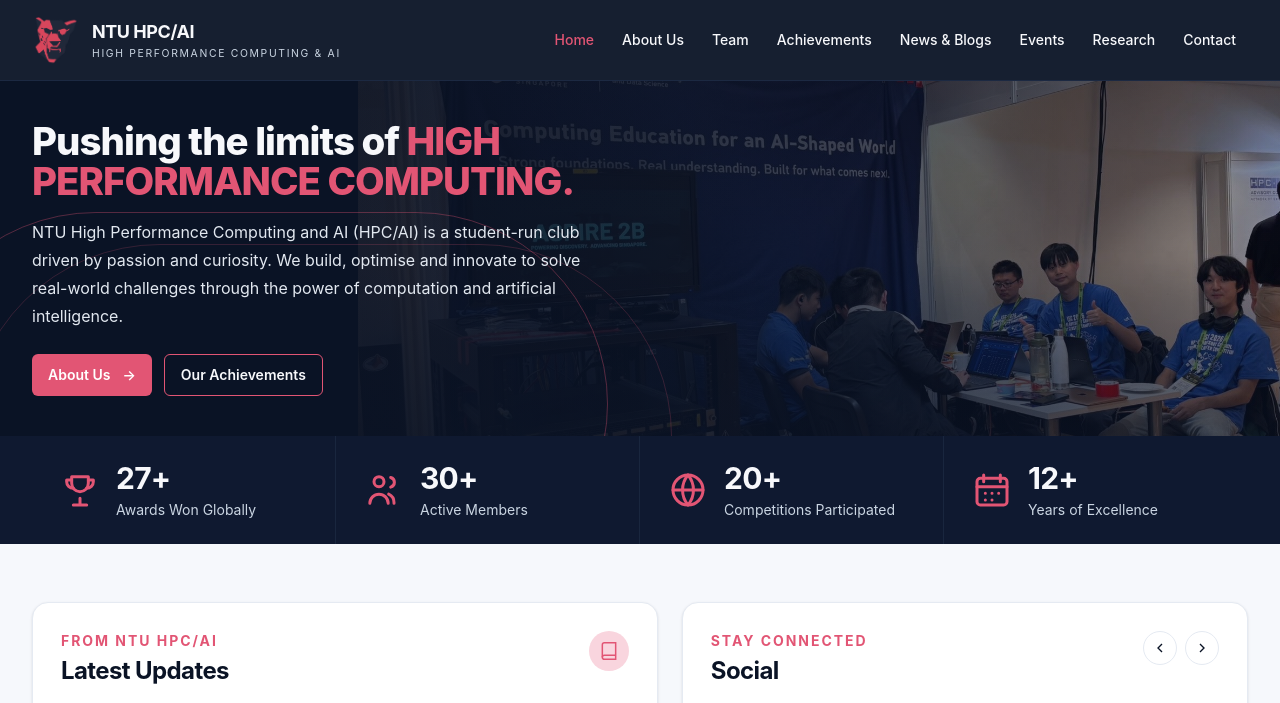
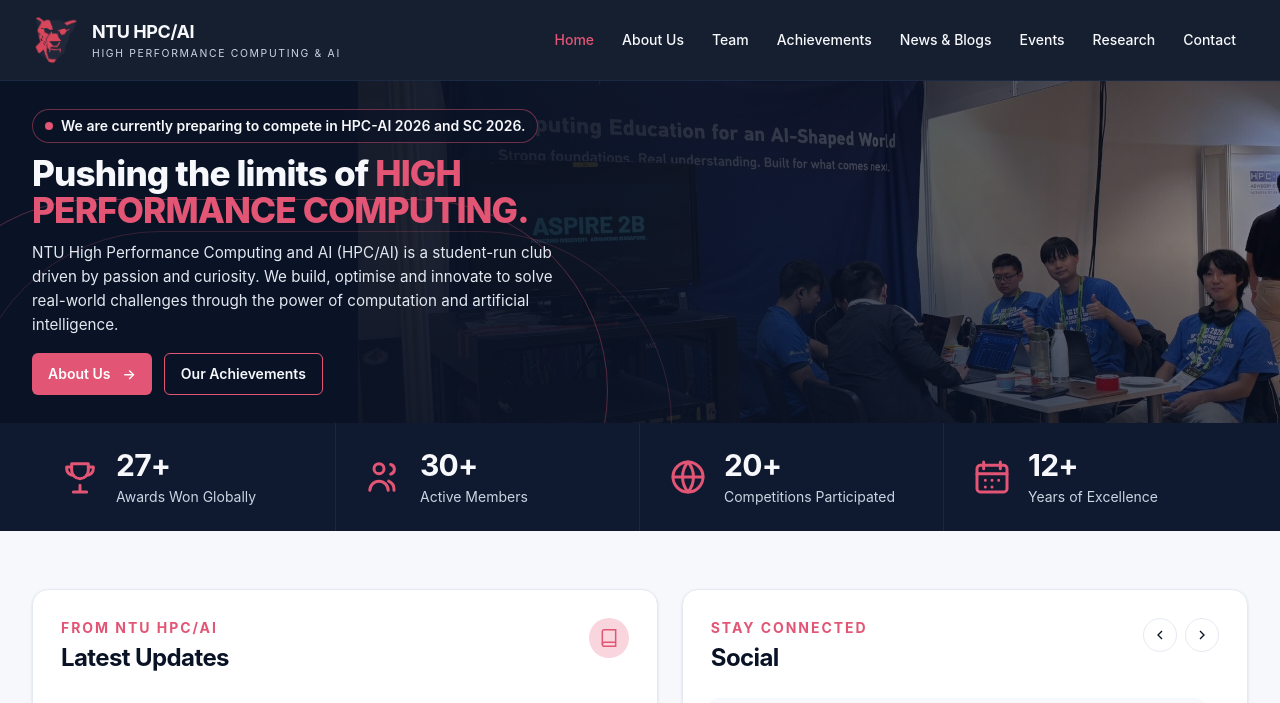
Before and after one commit to ntuhpc/ntuhpc.github.io, an Astro site: page / in a window 1280 px wide. Shown: the top 703 px of the page. Built offline with nearby package versions, Linux system fonts and the light colour scheme; Astro itself is replaced by a stand-in of ours.

Commit message:
feat: small competition focus

```diff
--- a/src/components/sections/Hero.astro
+++ b/src/components/sections/Hero.astro
@@ -1,6 +1,7 @@
 ---
 import { Image } from 'astro:assets';
 import heroImage from '../../../assets/hero2.jpg';
+import { currentCompetitionFocus } from '../../data/homeContent';
 ---
 
 <section class="relative isolate overflow-hidden bg-brand-navy text-brand-text-on-dark">
@@ -24,14 +25,18 @@
   </div>
 
   <div class="relative z-20 mx-auto max-w-7xl">
-    <div class="flex min-h-[20rem] max-w-2xl flex-col justify-center px-6 py-10 lg:max-w-[48%] lg:px-8">
-      <h1 class="max-w-2xl text-3xl font-extrabold leading-[1.05] tracking-tight sm:text-4xl lg:text-[2.4rem]">
+    <div class="flex min-h-[18rem] max-w-2xl flex-col justify-center px-6 py-7 lg:max-w-[48%] lg:px-8">
+      <p class="mb-3 inline-flex w-fit items-center gap-2 rounded-full border border-brand-rose/45 bg-brand-navy/70 px-3 py-1.5 text-xs font-semibold text-brand-text-on-dark backdrop-blur-sm sm:text-sm">
+        <span class="h-2 w-2 shrink-0 rounded-full bg-brand-rose" aria-hidden="true"></span>
+        {currentCompetitionFocus}
+      </p>
+      <h1 class="max-w-2xl text-3xl font-extrabold leading-[1.05] tracking-tight sm:text-[2rem] lg:text-[2.2rem]">
         Pushing the limits of <span class="text-brand-rose">HIGH PERFORMANCE COMPUTING.</span>
       </h1>
-      <p class="mt-4 max-w-xl text-sm leading-6 text-slate-200 sm:text-base sm:leading-7">
+      <p class="mt-3 max-w-xl text-sm leading-6 text-slate-200 sm:text-[0.95rem] sm:leading-6">
         NTU High Performance Computing and AI (HPC/AI) is a student-run club driven by passion and curiosity. We build, optimise and innovate to solve real-world challenges through the power of computation and artificial intelligence.
       </p>
-      <div class="mt-6 flex flex-wrap gap-3">
+      <div class="mt-4 flex flex-wrap gap-3">
         <a href="/about/" class="inline-flex items-center justify-center rounded-md bg-brand-rose px-4 py-2.5 text-sm font-semibold text-white transition-colors hover:bg-brand-coral">
           About Us <span class="ml-3" aria-hidden="true">&rarr;</span>
         </a>
--- /dev/null
+++ b/src/data/homeContent.ts
@@ -0,0 +1,3 @@
+// Update this notice as the club's current competition focus changes.
+export const currentCompetitionFocus =
+  'We are currently preparing to compete in HPC-AI 2026 and SC 2026.';
```
